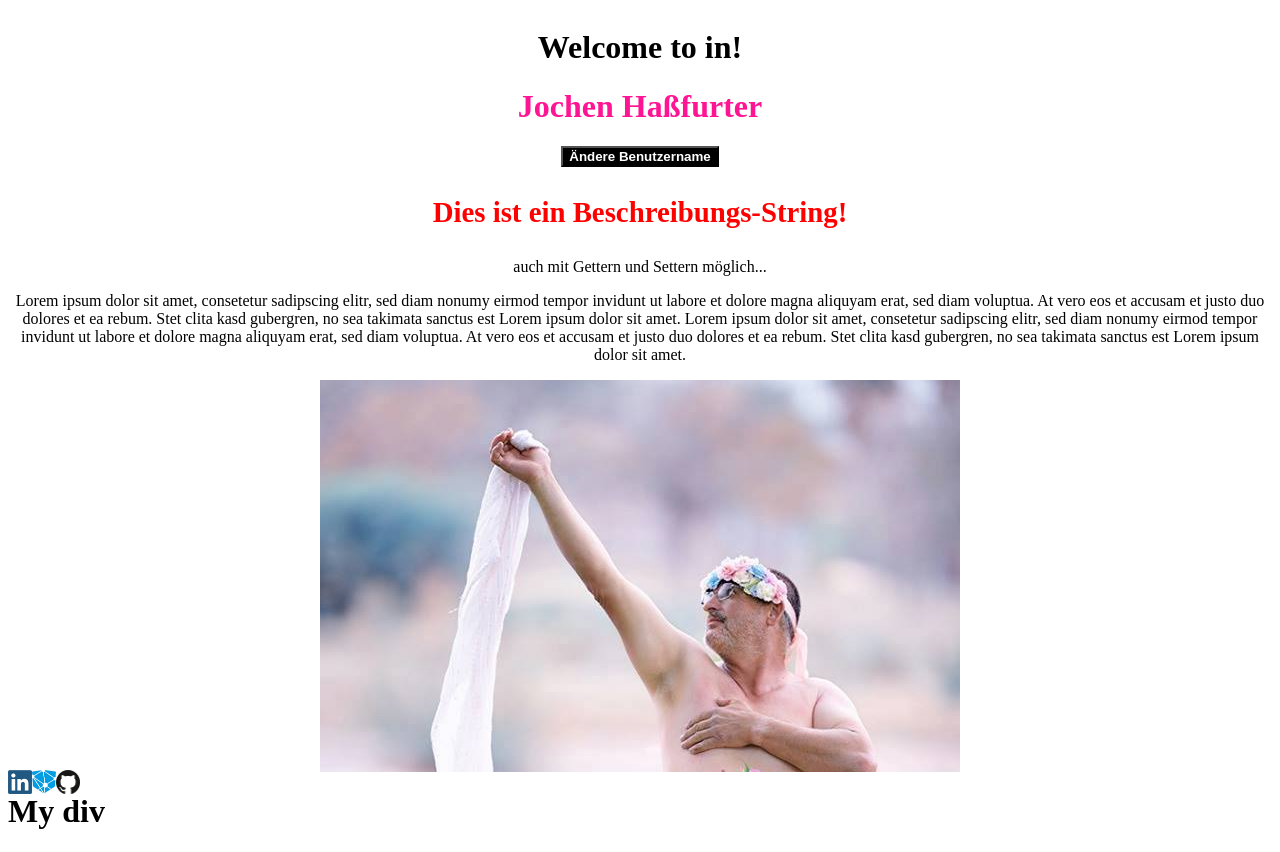
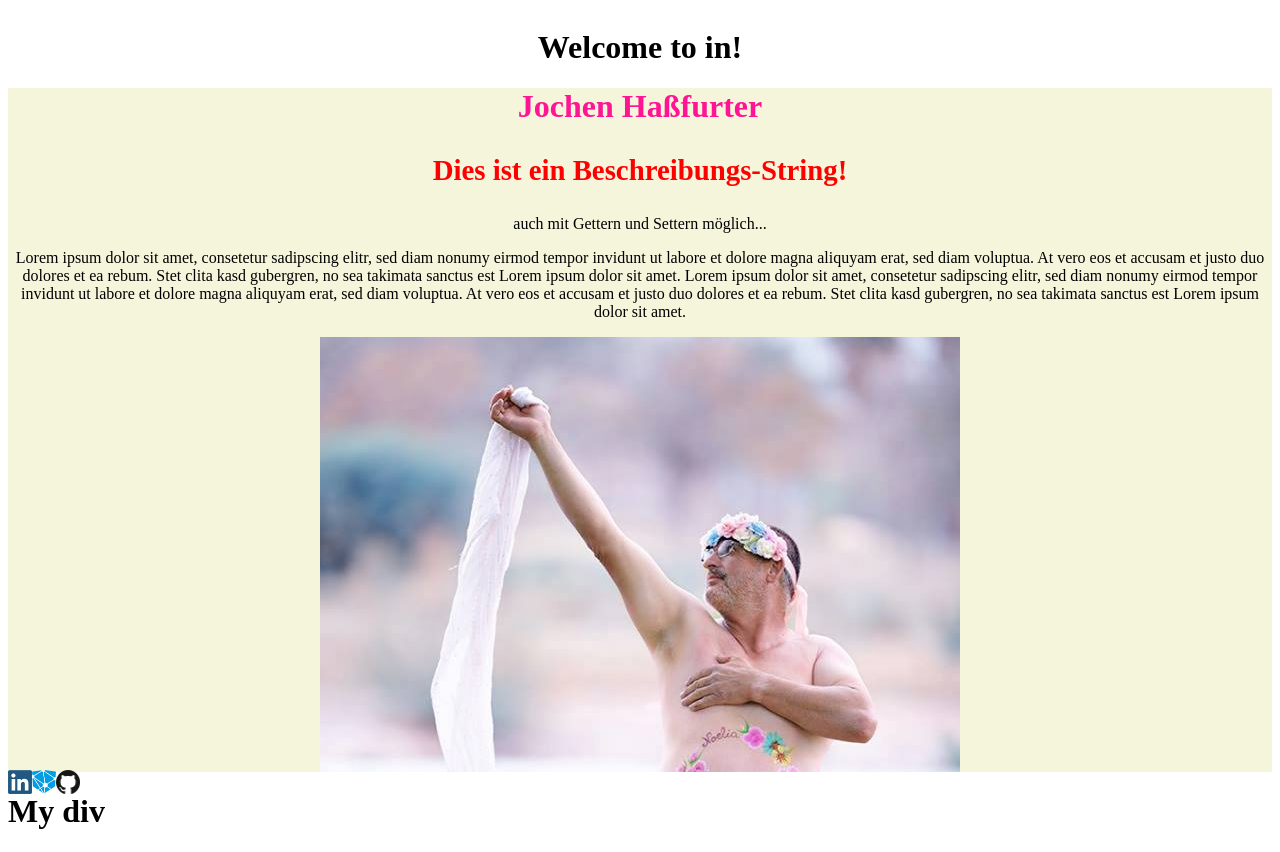
Before and after one commit to Mesqualito/Angular_TryOut, an Angular app: page / in a window 1280 px wide. Built offline with nearby package versions, Linux system fonts and the light colour scheme.

Commit message:
HostListener direct on an Angular-component. Just click on the name and it will change :-)

```diff
--- a/src/app/user/user/user.component.html
+++ b/src/app/user/user/user.component.html
@@ -1,7 +1,9 @@
 
 <h1 [class.changed-author-name]="isAdminUser">{{name}}</h1>
 
+<!--
 <button (click)="chgName( $event )"> Ändere Benutzername</button>
+-->
 
 
 <in-user-name></in-user-name>
--- a/src/app/user/user/user.component.scss
+++ b/src/app/user/user/user.component.scss
@@ -1,6 +1,12 @@
+:host {
+  display: block;
+  background-color: beige;
+}
+
 h1 {
   color: blueviolet;
 }
+
 button {
   background-color: black;
   color: white;
--- a/src/app/user/user/user.component.ts
+++ b/src/app/user/user/user.component.ts
@@ -1,4 +1,4 @@
-import {AfterViewChecked, AfterViewInit, Component, DoCheck, OnDestroy, OnInit} from '@angular/core';
+import {AfterViewChecked, AfterViewInit, Component, DoCheck, HostListener, OnDestroy, OnInit} from '@angular/core';
 
 @Component({
   selector: 'in-user',
@@ -10,8 +10,8 @@ export class UserComponent implements OnInit, AfterViewInit, DoCheck, AfterViewC
   name = 'Jochen Haßfurter';
   authorNameStyleClass = 'author-name';
 
-  chgName( event: MouseEvent ) {
-    debugger
+  @HostListener ('click')
+  chgName( /*event: MouseEvent*/ ) {
     if (this.name.endsWith('Haßfurter')) {
       this.name = 'Jochen Gebsattel';
     } else {
```
